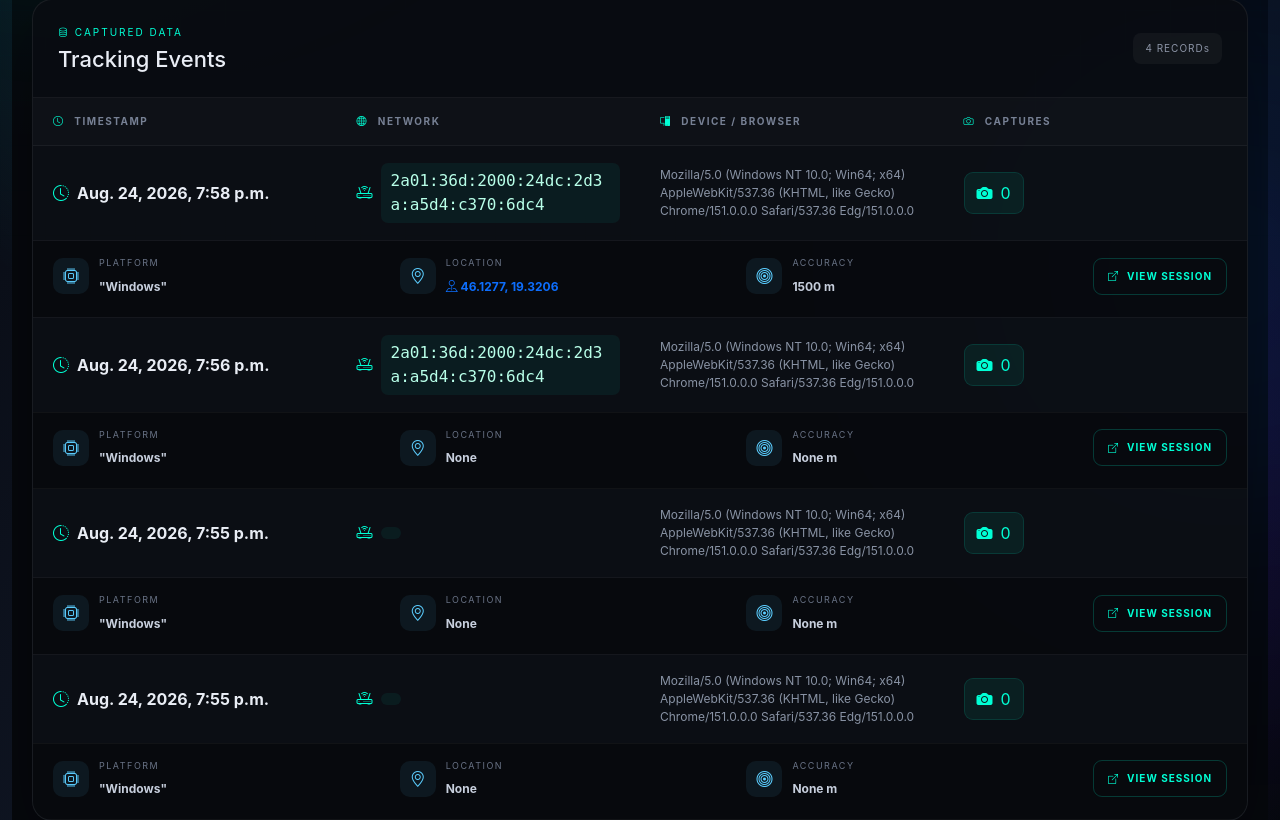
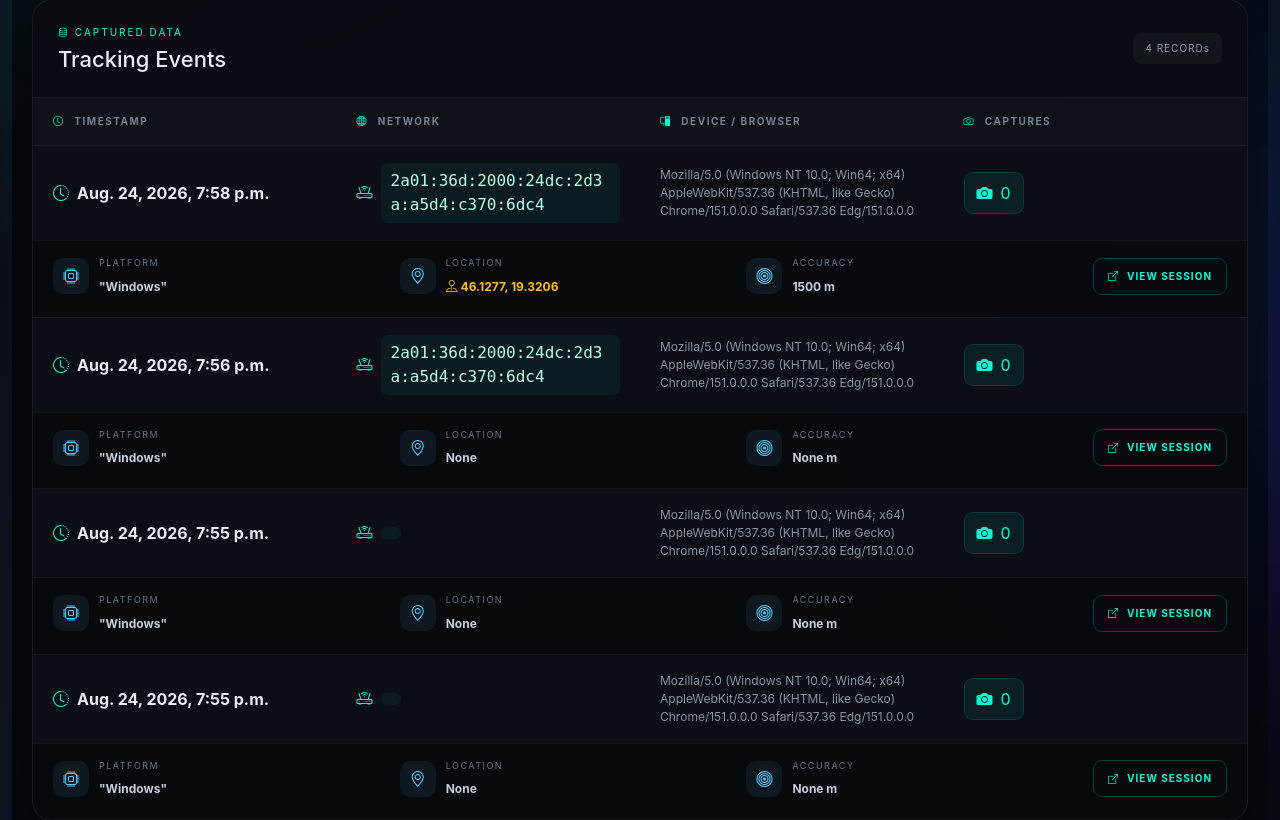
Before and after one commit to n4gY1/TraceGate, a Django app: page /show/1/ in a window 1280 px wide. Shown: the part 485-1305 px from the top of the page. Run offline with Django 5.2, Linux system fonts and the light colour scheme; a user stored in the database is signed in; data comes from the database, SQL or seed files in the repository.

Commit message:
google maps v7

```diff
--- a/templates/tracker/list_trackers.html
+++ b/templates/tracker/list_trackers.html
@@ -243,7 +243,7 @@
 
                                             <strong>
                                                 {% if obj.latitude != None %}
-                                                    <a href="https://maps.google.com/?q={{obj.latitude}},{{obj.longitude}}" target="_blank" style="text-decoration:none"><i class="bi bi-pin-map"></i>
+                                                    <a href="https://maps.google.com/?q={{obj.latitude}},{{obj.longitude}}" target="_blank" class="text-warning" style="text-decoration:none"><i class="bi bi-pin-map"></i>
                                                     {{ obj.latitude }},
                                                     {{ obj.longitude }}
                                                     </a>
```
